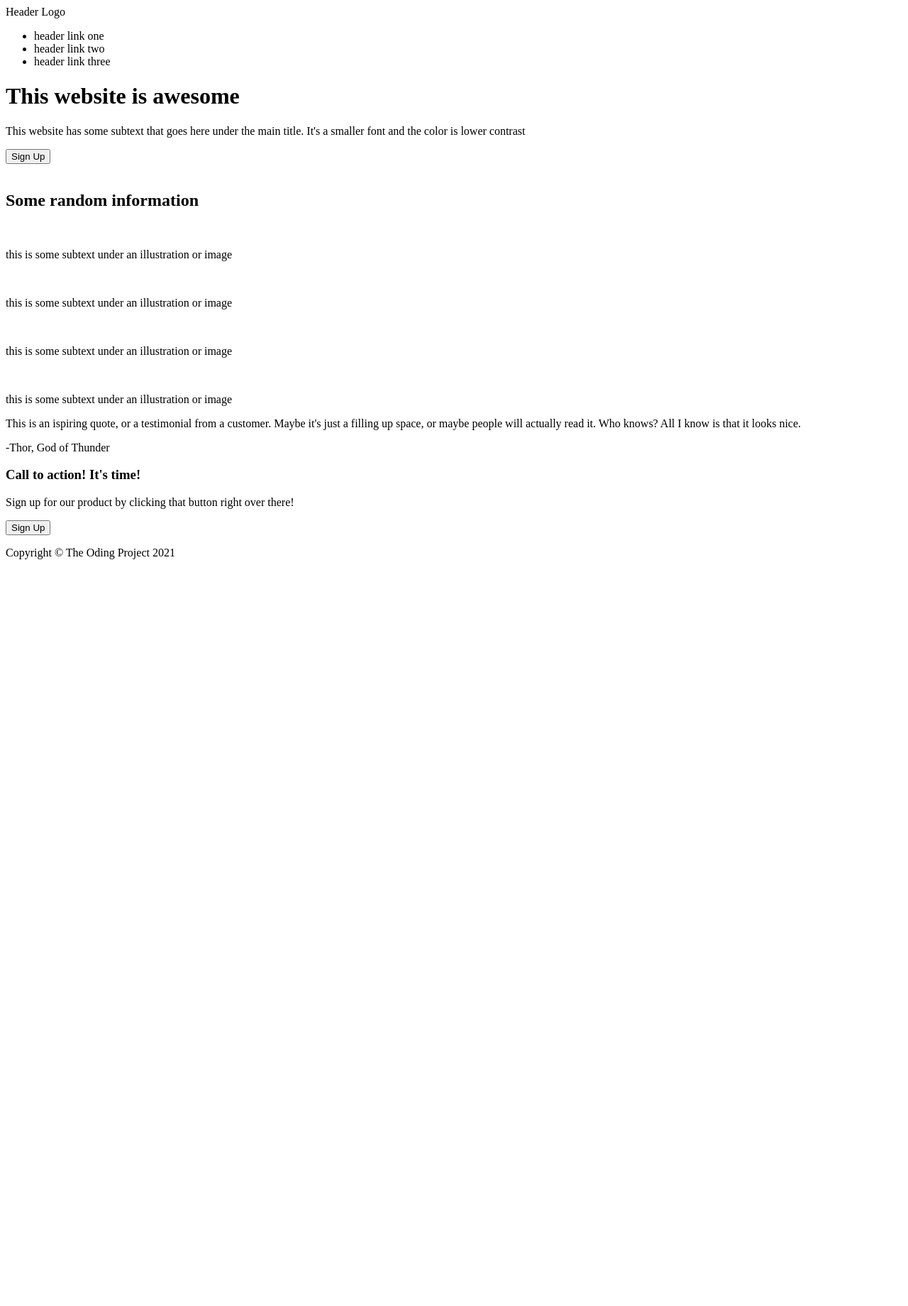
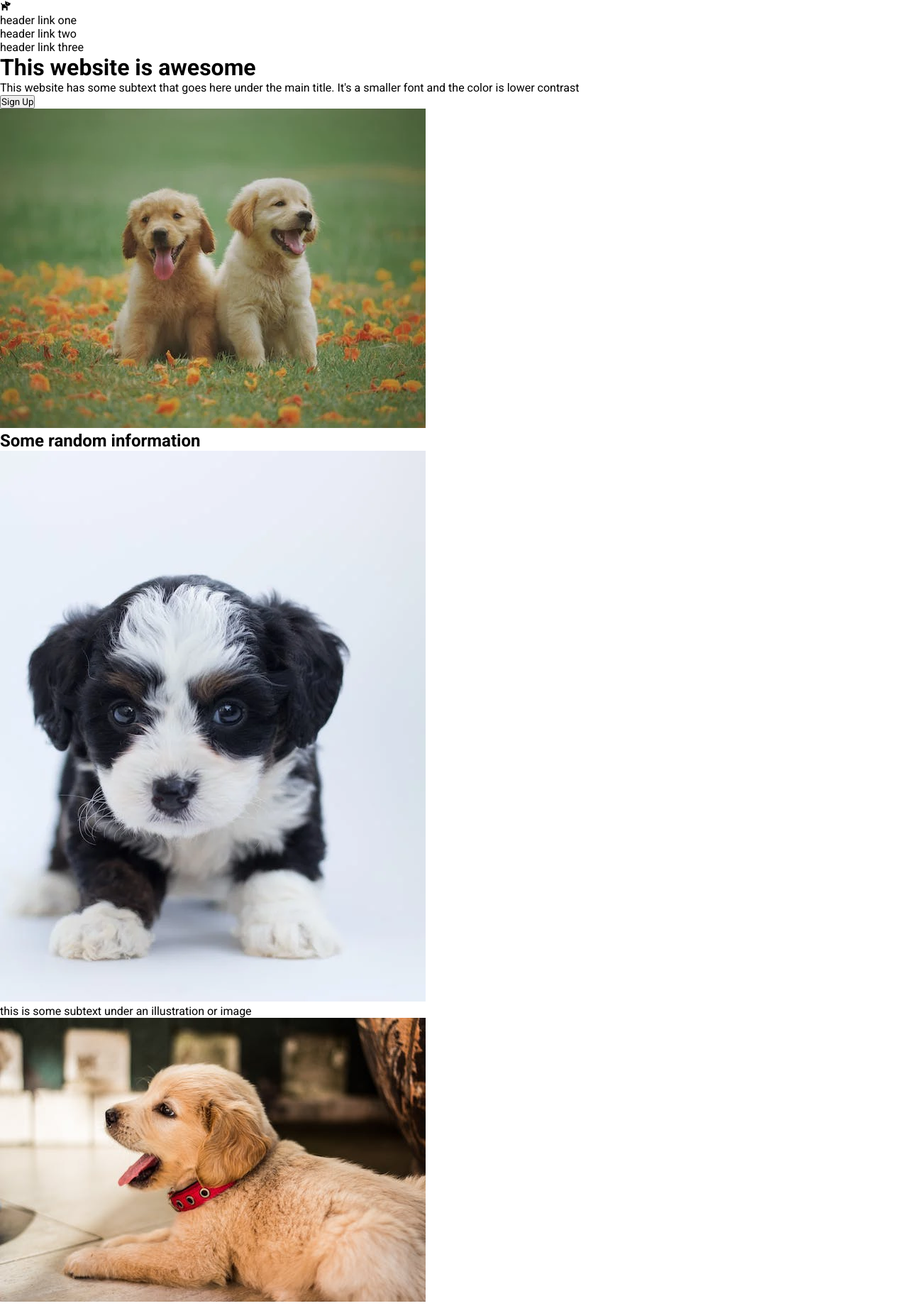
Before and after one commit to agustin-risso/TheOdinProject-LandingPage, a plain HTML site: page index.html in a window 1280 px wide. Shown: the top 1840 px of the page at 71% size. Before the commit the page ends 804 px from the top, so only its background shows below. Drawn offline with nearby package versions, Linux system fonts and the light colour scheme.

Commit message:
Create images dir and add five dog's images

```diff
--- a/index.html
+++ b/index.html
@@ -5,11 +5,15 @@
 		<meta name="viewport" content="width=device-width, initial-scale=1.0" />
 		<title>Landing Page</title>
 		<link rel="stylesheet" href="style.css" />
+		<link
+			href="https://unpkg.com/boxicons@2.1.4/css/boxicons.min.css"
+			rel="stylesheet"
+		/>
 	</head>
 	<body>
 		<div class="container">
 			<div class="header">
-				<div class="header-logo">Header Logo</div>
+				<div class="header-logo"><i class="bx bxs-dog"></i></div>
 				<div class="header-links">
 					<ul>
 						<li class="link">header link one</li>
@@ -28,7 +32,7 @@
 					<button class="home-signup">Sign Up</button>
 				</div>
 				<div class="home-image">
-					<img src="" alt="" />
+					<img src="./images/image1.jpg" alt="dog1" />
 				</div>
 			</div>
 			<div class="information">
@@ -37,19 +41,19 @@
 				</div>
 				<div class="content-container">
 					<div class="content">
-						<img />
+						<img src="./images/image2.jpg" alt="dog2" />
 						<p>this is some subtext under an illustration or image</p>
 					</div>
 					<div class="content">
-						<img />
+						<img src="./images/image3.jpg" alt="dog3" />
 						<p>this is some subtext under an illustration or image</p>
 					</div>
 					<div class="content">
-						<img />
+						<img src="./images/image4.jpg" alt="dog4" />
 						<p>this is some subtext under an illustration or image</p>
 					</div>
 					<div class="content">
-						<img />
+						<img src="./images/image5.jpg" alt="dog5" />
 						<p>this is some subtext under an illustration or image</p>
 					</div>
 				</div>
--- a/style.css
+++ b/style.css
@@ -0,0 +1,8 @@
+@import url("https://fonts.googleapis.com/css2?family=Roboto:wght@100;300;400;500;700&display=swap");
+
+* {
+	margin: 0;
+	padding: 0;
+	font-family: "Roboto", sans-serif;
+	box-sizing: border-box;
+}
```
Also changed, not shown: images/image1.jpg (added), images/image2.jpg (added), images/image3.jpg (added), images/image4.jpg (added), images/image5.jpg (added).
